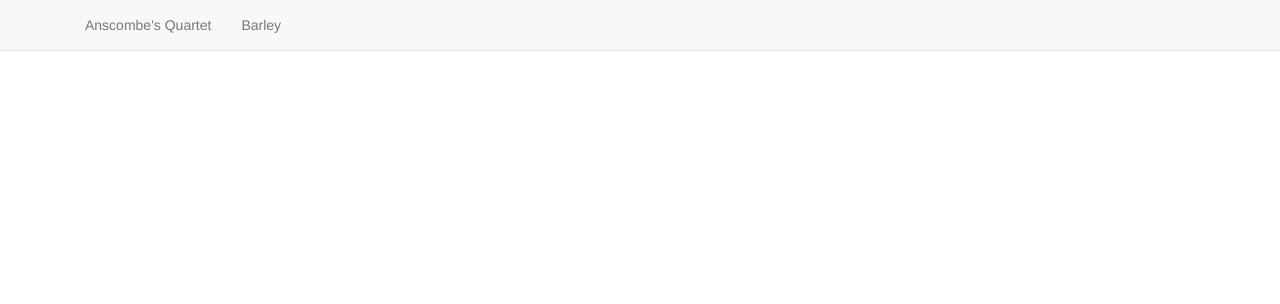
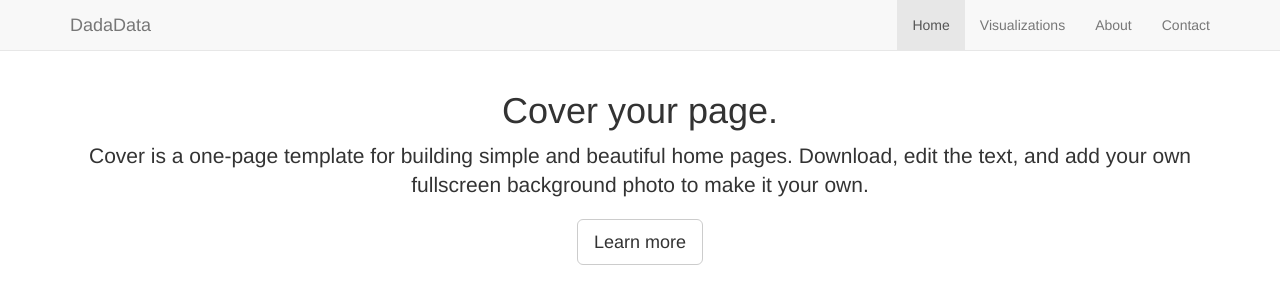
Before and after one commit to alejandrokennedy/DadaData, a website: page views/index.html in a window 1280 px wide. Drawn offline with nearby package versions, Linux system fonts and the light colour scheme; files that its build step writes are made by us from their sources.

Commit message:
Adding cover page

```diff
--- a/views/index.html
+++ b/views/index.html
@@ -1,26 +1,114 @@
 <!DOCTYPE html>
 <meta charset="utf-8">
+<html lang="en">
 
 <html>
 	<head>
-		<link rel="stylesheet" type="text/css" href="bootstrap.css">
+		<meta charset="utf-8">
+		<meta http-equiv="X-UA-Compatible" content="IE=edge">
+		<meta name="viewport" content="width=device-width, initial-scale=1">
+		<!-- The above 3 meta tags *must* come first in the head; any other head content must come *after* these tags -->
+		<title>DadaData</title>
+
+		<!-- Bootstrap -->
 		<link rel="stylesheet" type="text/css" href="bootstrap.css">
 
-		<nav class="navbar navbar-default navbar-fixed-top">
-	 		<div class="container">
-	    		<ul class="nav navbar-nav">
-	    			<li><a href="quartet">Anscombe's Quartet</a></li>
-	    			<li><a href="barley">Barley</a></li>
-	    		</ul>
-	  		</div>
-		</nav>
+		<!-- Custom styles for "Cover" template -->
+    <!-- <link href="http://getbootstrap.com/examples/cover/cover.css" rel="stylesheet"> -->
+
 	</head>
+
+	<style>
+
+		body {
+	  text-align: center;
+		}
+
+		.cover {
+			/*width:700px;*/
+			/*position: fixed;
+			top: 50%;
+			left: 50%;
+			transform: translate(-50%, -50%);*/
+		}
+
+	</style>
 
 	<body>
 
+	  <!-- Static navbar -->
+	  <nav class="navbar navbar-default navbar-static-top">
+	    <div class="container">
+	      <div class="navbar-header">
+	        <button type="button" class="navbar-toggle collapsed" data-toggle="collapse" data-target="#navbar" aria-expanded="false" aria-controls="navbar">
+	          <span class="sr-only">Toggle navigation</span>
+	          <span class="icon-bar"></span>
+	          <span class="icon-bar"></span>
+	          <span class="icon-bar"></span>
+	        </button>
+	        <a class="navbar-brand" href="#">DadaData</a>
+	      </div>
+	      <div id="navbar" class="navbar-collapse collapse">
+	        <ul class="nav navbar-nav">
+
+	          <!-- <li class="dropdown">
+	            <a href="#" class="dropdown-toggle" data-toggle="dropdown" role="button" aria-haspopup="true" aria-expanded="false">Dropdown <span class="caret"></span></a>
+	            <ul class="dropdown-menu">
+	              <li><a href="#">Action</a></li>
+	              <li><a href="#">Another action</a></li>
+	              <li><a href="#">Something else here</a></li>
+	              <li role="separator" class="divider"></li>
+	              <li class="dropdown-header">Nav header</li>
+	              <li><a href="#">Separated link</a></li>
+	              <li><a href="#">One more separated link</a></li>
+	            </ul>
+	          </li> -->
+	        </ul>
+	        <ul class="nav navbar-nav navbar-right">
+	          <!-- <li><a href="../navbar/">Default</a></li> -->
+	          <li class="active"><a href="#">Home</a></li>
+	          <li><a href="#Visualizations">Visualizations</a></li>
+	          <li><a href="#About">About</a></li>
+	          <li><a href="#Contact">Contact</a></li>
+	        </ul>
+	      </div><!--/.nav-collapse -->
+	    </div>
+	  </nav>
+
+	  <div class="container">
+
+	  	<div class="conainer-inner">
+
+			  <div class="cover">
+			    <h1 class="cover-heading">Cover your page.</h1>
+			    <p class="lead">Cover is a one-page template for building simple and beautiful home pages. Download, edit the text, and add your own fullscreen background photo to make it your own.</p>
+			    <p class="lead">
+			      <a href="#" class="btn btn-lg btn-default">Learn more</a>
+			    </p>
+			  </div>
+
+		    <!-- Main component for a primary marketing message or call to action -->
+		    <!-- <div class="jumbotron">
+		      <h1>S'up Amanda</h1>
+		      <p>Just wanted to say I love you</p>
+		      <p> :) </p>
+		      <p>
+		        <a class="btn btn-lg btn-primary" href="../../components/#navbar" role="button">Please give me a hug &raquo;</a>
+		      </p>
+		    </div> -->
+
+	    </div> <!-- /container-inner -->
+
+	  </div> <!-- /container -->
 
 
-	<p>hello world!</p>
-
+	  <!-- Bootstrap core JavaScript
+	  ================================================== -->
+	  <!-- Placed at the end of the document so the pages load faster -->
+	  <script src="https://ajax.googleapis.com/ajax/libs/jquery/1.12.4/jquery.min.js"></script>
+	  <script>window.jQuery || document.write('<script src="../../assets/js/vendor/jquery.min.js"><\/script>')</script>
+	  <script src="../../dist/js/bootstrap.min.js"></script>
+	  <!-- IE10 viewport hack for Surface/desktop Windows 8 bug -->
+	  <script src="../../assets/js/ie10-viewport-bug-workaround.js"></script>
 	</body>
 </html>
```
Also changed, not shown: README.md.
